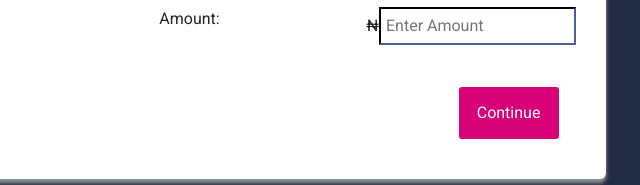
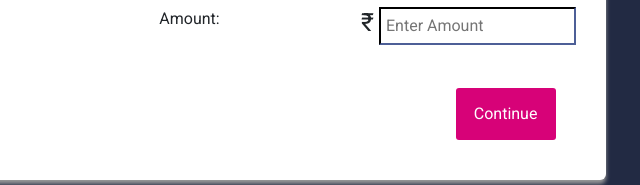
Before and after one commit to barodaindianwallet/barodaindianwallet, a plain HTML site: page account-details.html in a window 1280 px wide. Shown: the part 437-622 px from the top of the page, 384-1024 px from the left. Drawn offline with nearby package versions, Linux system fonts and the light colour scheme.

Commit message:
Edit site files

```diff
--- a/account-details.html
+++ b/account-details.html
@@ -45,7 +45,7 @@
               <li>West of Chord Road</li>
               <li>
                 <form action="confirm.html">
-                  ₦<input type="text" placeholder="Enter Amount" required /><br>
+                  <span style="font-size: 25px; margin-right: 5px;">₹</span><input type="text" placeholder="Enter Amount" required /><br>
                   <input type="submit" class="token-btn submit-btn" value="Continue" required />
                 </form>
               </li>
```
